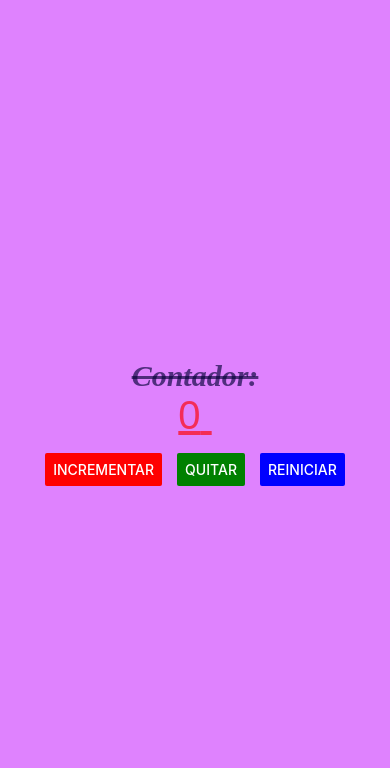
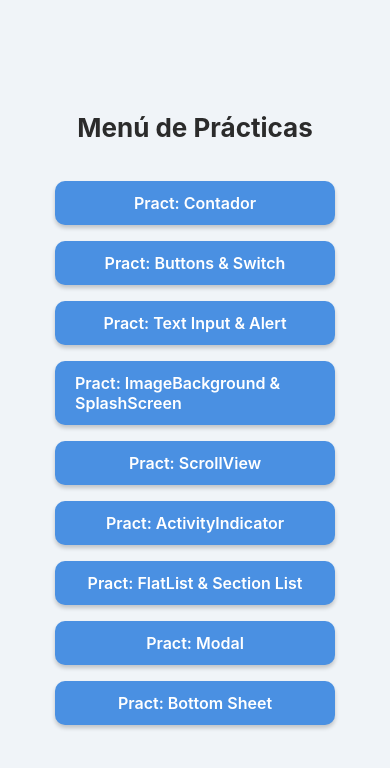
Before and after one commit to CharlesChG270612/PAM214, a React Native app in the folder intro/: screen / in a window 390 px wide. Shown: the top 768 px of the page. Built offline with nearby package versions, Linux system fonts and the light colour scheme.

Commit message:
Preparación de menú de practicas

```diff
--- a/intro/App.js
+++ b/intro/App.js
@@ -1,10 +1,10 @@
 //1. Imports: Zona de importaciones
-import ContadorScreen from './screens/ContadorScreen'
+import MenuScreen from './screens/MenuScreen'
 //2. Main: Zona de componentes
 export default function App() {
 
   return (
-    <ContadorScreen></ContadorScreen>
+    <MenuScreen></MenuScreen>
 
   );
 }
--- /dev/null
+++ b/intro/screens/ActivityScreen.js
@@ -0,0 +1,12 @@
+import { Text, StyleSheet, View } from 'react-native'
+
+
+export default function ActivityScreen() {
+    return (
+      <View>
+        <Text>ActivityScreen</Text>
+      </View>
+    )
+}
+
+const styles = StyleSheet.create({})
--- /dev/null
+++ b/intro/screens/BotonesScreen.js
@@ -0,0 +1,13 @@
+import { Text, StyleSheet, View } from 'react-native'
+
+
+export default function BotonesScreen() {
+    return (
+      <View>
+        <Text>BotonesScreen</Text>
+      </View>
+    )
+
+}
+
+const styles = StyleSheet.create({})
--- /dev/null
+++ b/intro/screens/BottomScreen.js
@@ -0,0 +1,11 @@
+import { Text, StyleSheet, View } from 'react-native'
+
+export default function BottomScreen() {
+    return (
+      <View>
+        <Text>BottomScreen</Text>
+      </View>
+    )
+}
+
+const styles = StyleSheet.create({})
--- /dev/null
+++ b/intro/screens/FlatlistScreen.js
@@ -0,0 +1,11 @@
+import { Text, StyleSheet, View } from 'react-native'
+
+export default function FlatlistScreen() {
+    return (
+      <View>
+        <Text>FlatlistScreen</Text>
+      </View>
+    )
+}
+
+const styles = StyleSheet.create({})
--- /dev/null
+++ b/intro/screens/ImageScreen.js
@@ -0,0 +1,11 @@
+import { Text, StyleSheet, View } from 'react-native'
+
+export default function ImageScreen(){
+    return (
+      <View>
+        <Text>ImageScreen</Text>
+      </View>
+    )
+}
+
+const styles = StyleSheet.create({})
--- /dev/null
+++ b/intro/screens/MenuScreen.js
@@ -0,0 +1,105 @@
+import { Text, StyleSheet, View, TouchableOpacity } from 'react-native'
+import React, { useState } from 'react'
+import ContadorScreen from './ContadorScreen'
+import BotonesScreen from './BotonesScreen'
+import TextScreen from './TextScreen'
+import ImageScreen from './ImageScreen'
+import ScrollScreen from './ScrollScreen'
+import ActivityScreen from './ActivityScreen'
+import FlatlistScreen from './FlatlistScreen'
+import ModalScreen from './ModalScreen'
+import BottomScreen from './BottomScreen'
+
+export default function MenuScreen() {
+  const [screen, setScreen] = useState('menu');
+
+  switch (screen) {
+    case 'contador':
+      return <ContadorScreen />
+    case 'botones':
+      return <BotonesScreen />
+    case 'text':
+      return <TextScreen />
+    case 'image':
+      return <ImageScreen />
+    case 'scroll':
+      return <ScrollScreen />
+    case 'activity':
+      return <ActivityScreen />
+    case 'flatlist':
+      return <FlatlistScreen />
+    case 'modal':
+      return <ModalScreen />
+    case 'bottom':
+      return <BottomScreen />
+    case 'menu':
+    default:
+      return (
+        <View style={styles.container}>
+          <Text style={styles.title}>Menú de Prácticas</Text>
+          <TouchableOpacity style={styles.button} onPress={() => setScreen('contador')}>
+            <Text style={styles.buttonText}>Pract: Contador</Text>
+          </TouchableOpacity>
+          <TouchableOpacity style={styles.button} onPress={() => setScreen('botones')}>
+            <Text style={styles.buttonText}>Pract: Buttons & Switch</Text>
+          </TouchableOpacity>
+          <TouchableOpacity style={styles.button} onPress={() => setScreen('text')}>
+            <Text style={styles.buttonText}>Pract: Text Input & Alert</Text>
+          </TouchableOpacity>
+          <TouchableOpacity style={styles.button} onPress={() => setScreen('image')}>
+            <Text style={styles.buttonText}>Pract: ImageBackground & SplashScreen</Text>
+          </TouchableOpacity>
+          <TouchableOpacity style={styles.button} onPress={() => setScreen('scroll')}>
+            <Text style={styles.buttonText}>Pract: ScrollView</Text>
+          </TouchableOpacity>
+          <TouchableOpacity style={styles.button} onPress={() => setScreen('activity')}>
+            <Text style={styles.buttonText}>Pract: ActivityIndicator</Text>
+          </TouchableOpacity>
+          <TouchableOpacity style={styles.button} onPress={() => setScreen('flatlist')}>
+            <Text style={styles.buttonText}>Pract: FlatList & Section List</Text>
+          </TouchableOpacity>
+          <TouchableOpacity style={styles.button} onPress={() => setScreen('modal')}>
+            <Text style={styles.buttonText}>Pract: Modal</Text>
+          </TouchableOpacity>
+          <TouchableOpacity style={styles.button} onPress={() => setScreen('bottom')}>
+            <Text style={styles.buttonText}>Pract: Bottom Sheet</Text>
+          </TouchableOpacity>
+        </View>
+      )
+  }
+}
+
+const styles = StyleSheet.create({
+  container: {
+    flex: 1,
+    backgroundColor: '#f0f4f8',
+    alignItems: 'center',
+    justifyContent: 'center',
+    paddingHorizontal: 20,
+  },
+  title: {
+    fontSize: 26,
+    fontWeight: 'bold',
+    color: '#2b2b2b',
+    marginBottom: 30,
+  },
+  button: {
+    backgroundColor: '#4A90E2',
+    paddingVertical: 12,
+    paddingHorizontal: 20,
+    borderRadius: 10,
+    marginVertical: 8,
+    width: '80%',
+    alignItems: 'center',
+    shadowColor: '#000',
+    shadowOffset: { width: 0, height: 3 },
+    shadowOpacity: 0.2,
+    shadowRadius: 4,
+    elevation: 4, // para Android
+  },
+  buttonText: {
+    color: '#fff',
+    fontSize: 16,
+    fontWeight: '600',
+  },
+});
--- /dev/null
+++ b/intro/screens/ModalScreen.js
@@ -0,0 +1,11 @@
+import { Text, StyleSheet, View } from 'react-native'
+
+export default function ModalScreen() {
+    return (
+      <View>
+        <Text>ModalScreen</Text>
+      </View>
+    )
+}
+
+const styles = StyleSheet.create({})
--- /dev/null
+++ b/intro/screens/ScrollScreen.js
@@ -0,0 +1,12 @@
+import { Text, StyleSheet, View } from 'react-native'
+import React, { Component } from 'react'
+
+export default function ScrollScreen(){
+    return (
+      <View>
+        <Text>ScrollScreen</Text>
+      </View>
+    )
+}
+
+const styles = StyleSheet.create({})
--- /dev/null
+++ b/intro/screens/TextScreen.js
@@ -0,0 +1,11 @@
+import { Text, StyleSheet, View } from 'react-native'
+
+export default function TextScreen() {
+    return (
+      <View>
+        <Text>TextScreen</Text>
+      </View>
+    )
+}
+
+const styles = StyleSheet.create({})
```
